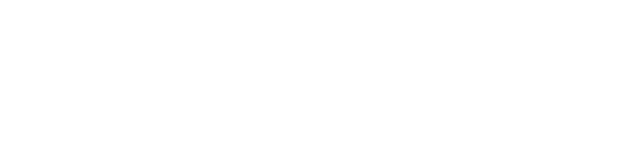
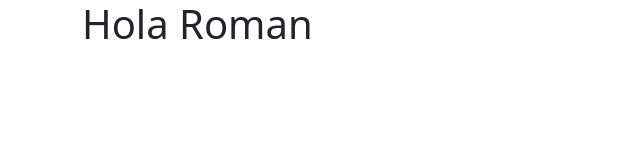
Before and after one commit to enoch2188/clase11_52095, a plain HTML site: page pages/Producto.html in a window 1280 px wide. Shown: the whole page, without its empty margins (0-640 px from the left). Drawn offline with nearby package versions, Linux system fonts and the light colour scheme.

Commit message:
modificamos index producto y servicio

```diff
--- a/pages/servicio.html
+++ b/pages/Producto.html
@@ -17,7 +17,7 @@
         </header>
         <main class="row">
             <div class="col-lg-12 col 12">
-                <!-- ENCABEZADO -->
+              <h1>Hola Roman</h1>
             </div>
         </main>
         <footer class="row">
```
Also changed, not shown: index.html (+1 -1 lines).
